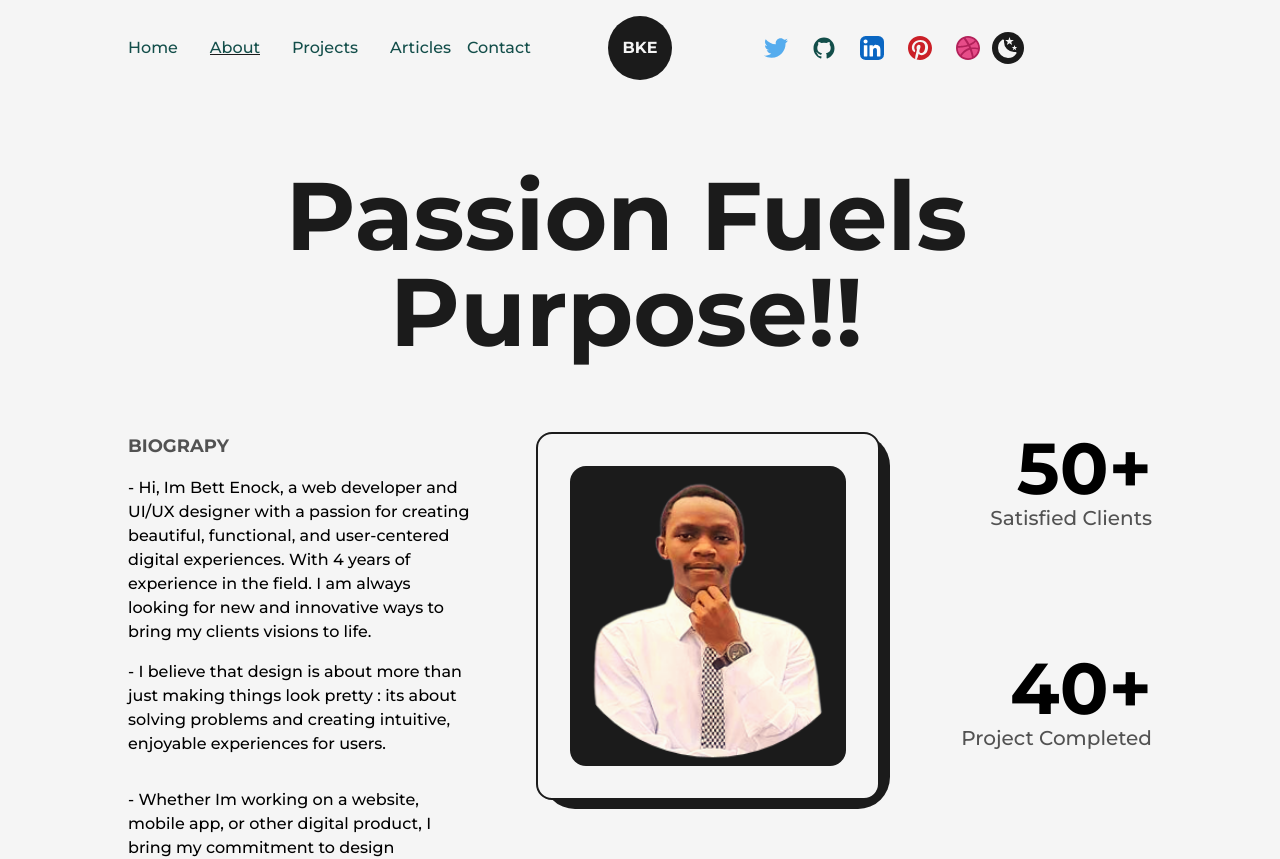
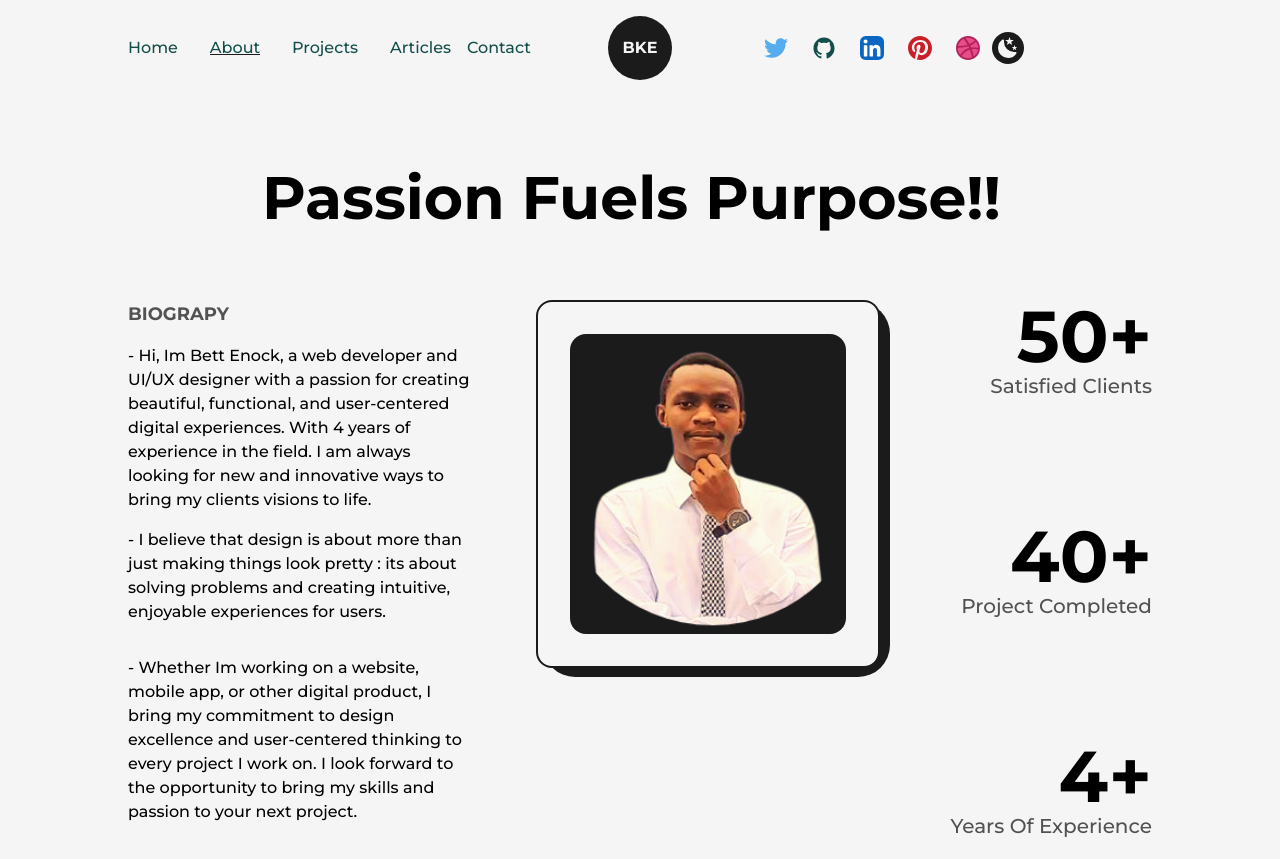
Before and after one commit to QuantaGeek/nextjs-creative, a Next.js app: page /about in a window 1280 px wide. Shown: the top 859 px of the page. Built offline with nearby package versions, Linux system fonts and the light colour scheme.

Commit message:
Refactor page design.

```diff
--- a/src/components/AnimatedText.js
+++ b/src/components/AnimatedText.js
@@ -31,7 +31,7 @@
 const AnimatedText = ({text, className= ""}) => {
   return (
     <div className='w-full mx-auto py-2 flex sm:py-0 items-center justify-center text-center overflow-hidden '>
-       <motion.h1 className={ `inline-block w-full text-dark dark:text-lime-200 font-bold capitalize text-8xl ${className}`}
+       <motion.h1 className={ `inline-block w-full ttext-stone-600 dark:text-gray-300 font-bold capitalize text-6xl ${className}`}
        variants={quote}
        initial = 'initial'
        animate= 'animate'
```
